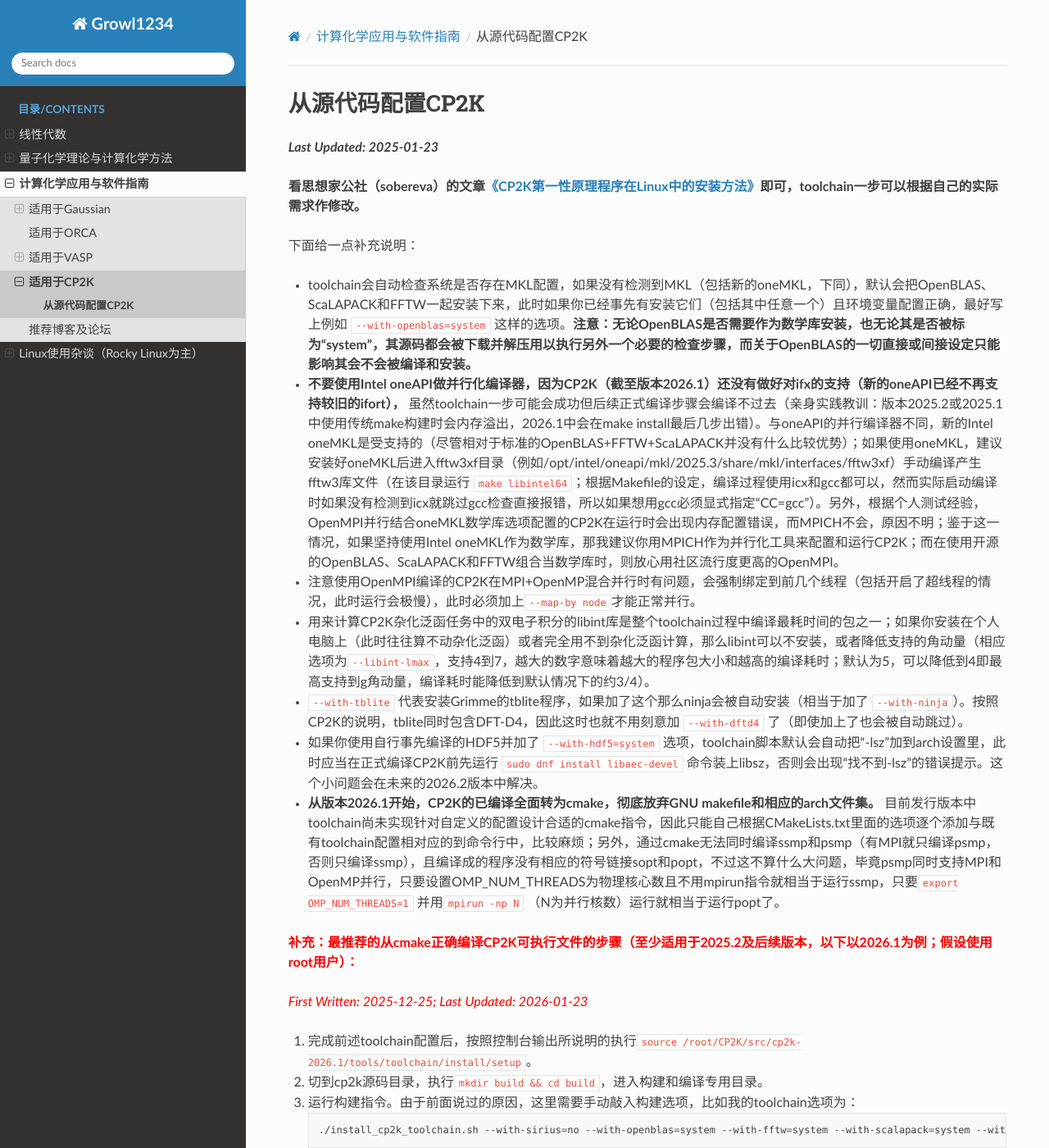
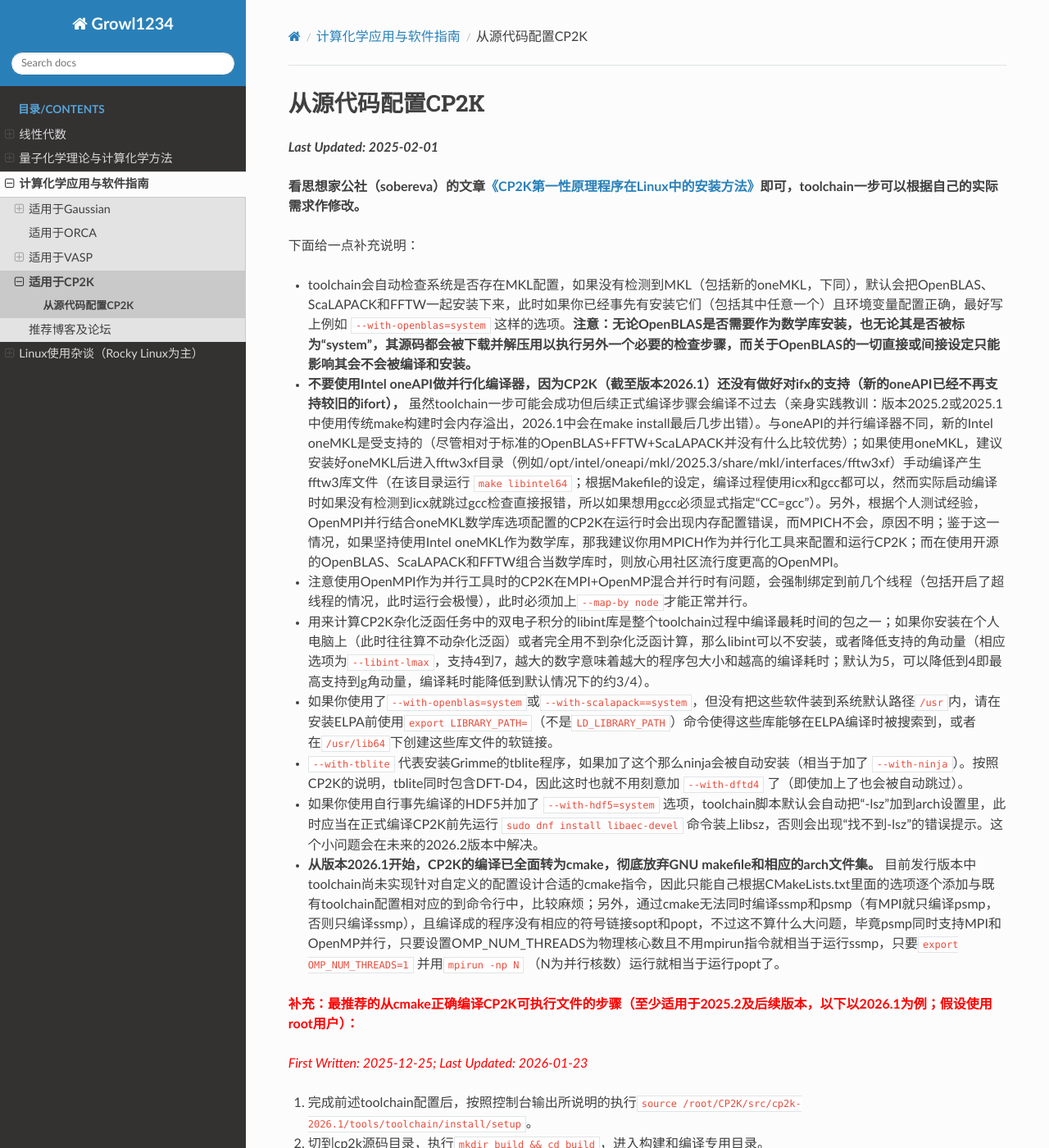
Before and after one commit to Growl1234/RTDProject, a Sphinx documentation site: the page built from source/applications/CP2K/installation.md, in a window 1280 px wide and 1400 px high. Shown: the whole window at 82% size. Built offline with Sphinx 7.4.7 and the Read the Docs theme 3.1.0, drawn with Linux system fonts in a browser that asks for light colours.

Commit message:
Add tips about OpenMPI and ELPA

```diff
--- a/source/applications/CP2K/installation.md
+++ b/source/applications/CP2K/installation.md
@@ -1,6 +1,6 @@
 ## 从源代码配置CP2K
 
-***Last Updated: 2025-01-23***
+***Last Updated: 2025-02-01***
 
 **看思想家公社（sobereva）的文章[《CP2K第一性原理程序在Linux中的安装方法》](http://sobereva.com/586)即可，toolchain一步可以根据自己的实际需求作修改。**
 
@@ -10,15 +10,17 @@
 
 * **不要使用Intel oneAPI做并行化编译器，因为CP2K（截至版本2026.1）还没有做好对ifx的支持（新的oneAPI已经不再支持较旧的ifort），** 虽然toolchain一步可能会成功但后续正式编译步骤会编译不过去（亲身实践教训：版本2025.2或2025.1中使用传统make构建时会内存溢出，2026.1中会在make install最后几步出错）。与oneAPI的并行编译器不同，新的Intel oneMKL是受支持的（尽管相对于标准的OpenBLAS+FFTW+ScaLAPACK并没有什么比较优势）；如果使用oneMKL，建议安装好oneMKL后进入fftw3xf目录（例如/opt/intel/oneapi/mkl/2025.3/share/mkl/interfaces/fftw3xf）手动编译产生fftw3库文件（在该目录运行 `make libintel64`；根据Makefile的设定，编译过程使用icx和gcc都可以，然而实际启动编译时如果没有检测到icx就跳过gcc检查直接报错，所以如果想用gcc必须显式指定“CC=gcc”）。另外，根据个人测试经验，OpenMPI并行结合oneMKL数学库选项配置的CP2K在运行时会出现内存配置错误，而MPICH不会，原因不明；鉴于这一情况，如果坚持使用Intel oneMKL作为数学库，那我建议你用MPICH作为并行化工具来配置和运行CP2K；而在使用开源的OpenBLAS、ScaLAPACK和FFTW组合当数学库时，则放心用社区流行度更高的OpenMPI。
 
-* 注意使用OpenMPI编译的CP2K在MPI+OpenMP混合并行时有问题，会强制绑定到前几个线程（包括开启了超线程的情况，此时运行会极慢），此时必须加上`--map-by node`才能正常并行。
+* 注意使用OpenMPI作为并行工具时的CP2K在MPI+OpenMP混合并行时有问题，会强制绑定到前几个线程（包括开启了超线程的情况，此时运行会极慢），此时必须加上`--map-by node`才能正常并行。
 
 * 用来计算CP2K杂化泛函任务中的双电子积分的libint库是整个toolchain过程中编译最耗时间的包之一；如果你安装在个人电脑上（此时往往算不动杂化泛函）或者完全用不到杂化泛函计算，那么libint可以不安装，或者降低支持的角动量（相应选项为`--libint-lmax`，支持4到7，越大的数字意味着越大的程序包大小和越高的编译耗时；默认为5，可以降低到4即最高支持到g角动量，编译耗时能降低到默认情况下的约3/4）。
+
+* 如果你使用了`--with-openblas=system`或`--with-scalapack==system`，但没有把这些软件装到系统默认路径`/usr`内，请在安装ELPA前使用`export LIBRARY_PATH=`（不是`LD_LIBRARY_PATH`）命令使得这些库能够在ELPA编译时被搜索到，或者在`/usr/lib64`下创建这些库文件的软链接。
 
 * `--with-tblite` 代表安装Grimme的tblite程序，如果加了这个那么ninja会被自动安装（相当于加了 `--with-ninja`）。按照CP2K的说明，tblite同时包含DFT-D4，因此这时也就不用刻意加 `--with-dftd4` 了（即使加上了也会被自动跳过）。
 
 * 如果你使用自行事先编译的HDF5并加了 `--with-hdf5=system` 选项，toolchain脚本默认会自动把“-lsz”加到arch设置里，此时应当在正式编译CP2K前先运行 `sudo dnf install libaec-devel` 命令装上libsz，否则会出现“找不到-lsz”的错误提示。这个小问题会在未来的2026.2版本中解决。
 
-* **从版本2026.1开始，CP2K的已编译全面转为cmake，彻底放弃GNU makefile和相应的arch文件集。** 目前发行版本中toolchain尚未实现针对自定义的配置设计合适的cmake指令，因此只能自己根据CMakeLists.txt里面的选项逐个添加与既有toolchain配置相对应的到命令行中，比较麻烦；另外，通过cmake无法同时编译ssmp和psmp（有MPI就只编译psmp，否则只编译ssmp），且编译成的程序没有相应的符号链接sopt和popt，不过这不算什么大问题，毕竟psmp同时支持MPI和OpenMP并行，只要设置OMP_NUM_THREADS为物理核心数且不用mpirun指令就相当于运行ssmp，只要`export OMP_NUM_THREADS=1` 并用`mpirun -np N` （N为并行核数）运行就相当于运行popt了。
+* **从版本2026.1开始，CP2K的编译已全面转为cmake，彻底放弃GNU makefile和相应的arch文件集。** 目前发行版本中toolchain尚未实现针对自定义的配置设计合适的cmake指令，因此只能自己根据CMakeLists.txt里面的选项逐个添加与既有toolchain配置相对应的到命令行中，比较麻烦；另外，通过cmake无法同时编译ssmp和psmp（有MPI就只编译psmp，否则只编译ssmp），且编译成的程序没有相应的符号链接sopt和popt，不过这不算什么大问题，毕竟psmp同时支持MPI和OpenMP并行，只要设置OMP_NUM_THREADS为物理核心数且不用mpirun指令就相当于运行ssmp，只要`export OMP_NUM_THREADS=1` 并用`mpirun -np N` （N为并行核数）运行就相当于运行popt了。
 
 **<font color=red>补充：最推荐的从cmake正确编译CP2K可执行文件的步骤（至少适用于2025.2及后续版本，以下以2026.1为例；假设使用root用户）：</font>**
 
```
